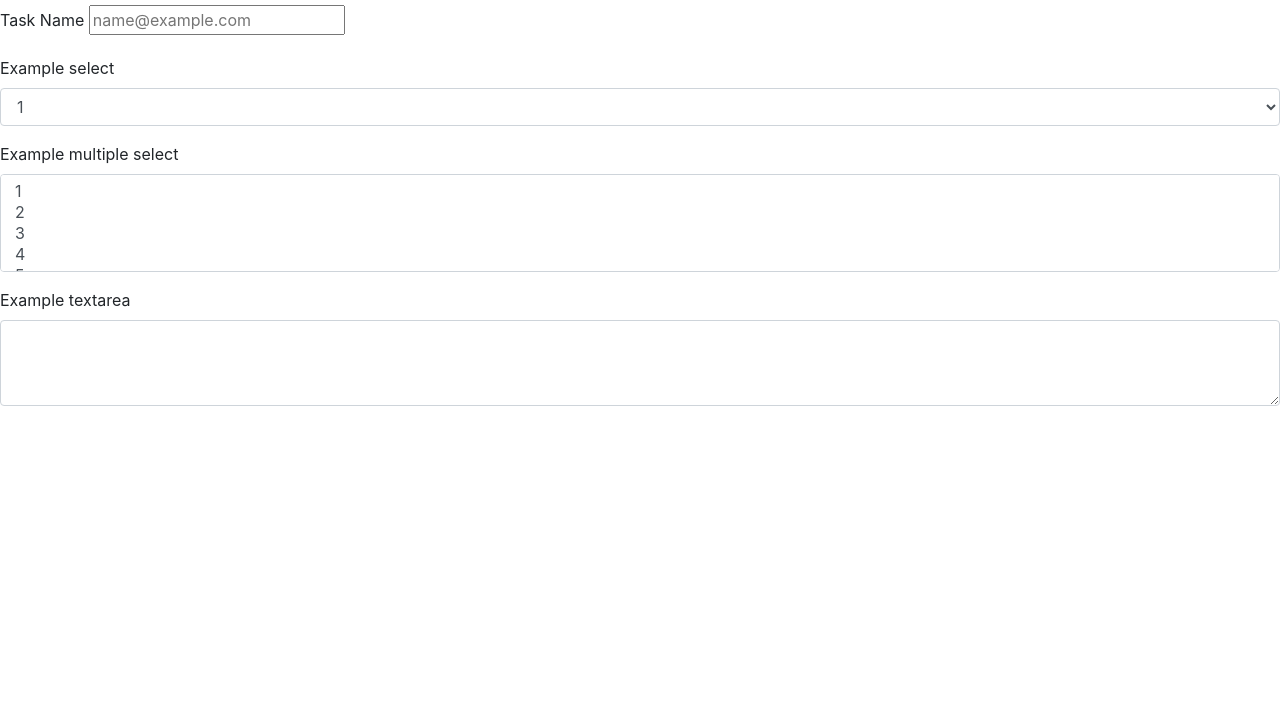
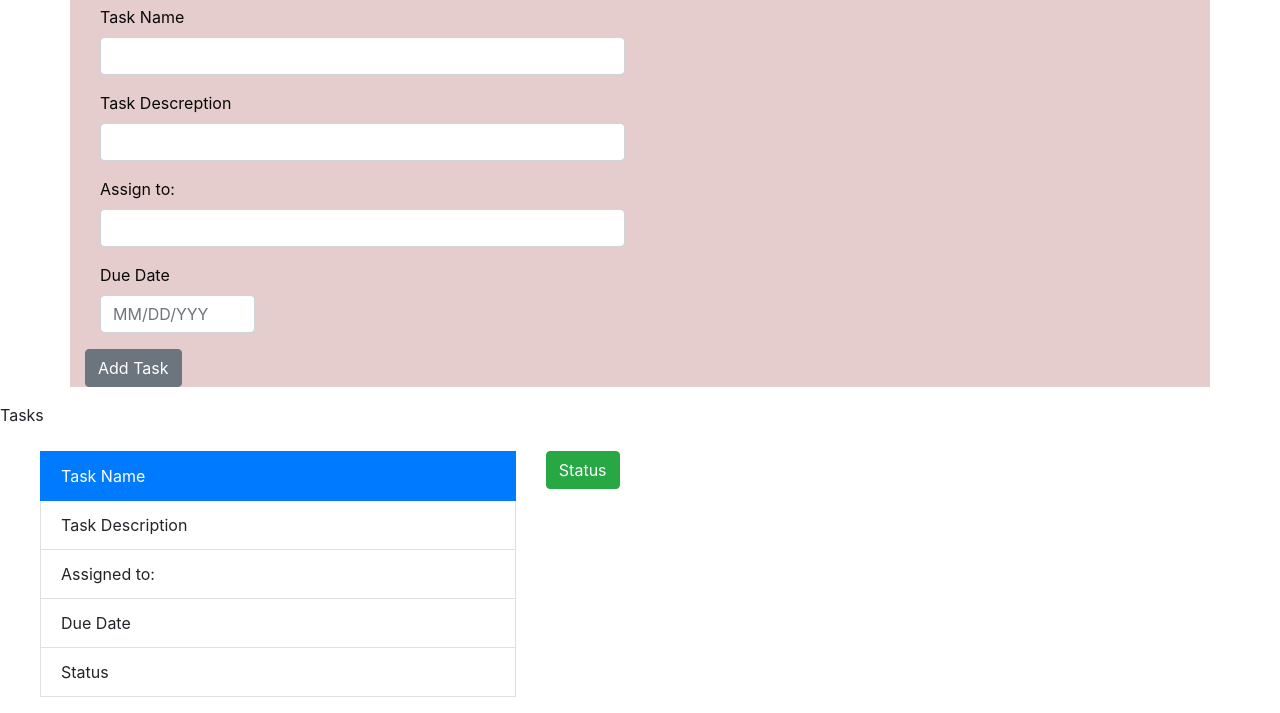
Before and after one commit to be478/group2, a plain HTML site: page index.html in a window 1280 px wide. Shown: the part 93-806 px from the top of the page. Drawn offline with nearby package versions, Linux system fonts and the light colour scheme.

Commit message:
forms and css styling modified

```diff
--- a/css/style.css
+++ b/css/style.css
@@ -1,7 +1,14 @@
-p {
-    color:blue;
-    background-color: darkgray;
-}
-header {
-    background-color: chartreuse;
-}
+.container {
+    display: block;
+    background-color: rgb(230, 205, 205);
+    color: rgb(8, 8, 7);
+
+  }
+  h1 { text-align: center;
+  }
+  .row-2 {
+      text-align:left;
+  }
+  #forms {
+      align:left;
+  }
--- a/index.html
+++ b/index.html
@@ -4,89 +4,67 @@
       <!-- Required meta tags -->
       <meta charset="utf-8">
       <meta name="viewport" content="width=device-width, initial-scale=1, shrink-to-fit=no">
-
       <!-- Bootstrap CSS -->
       <link rel="stylesheet" href="https://cdn.jsdelivr.net/npm/bootstrap@4.5.3/dist/css/bootstrap.min.css" integrity="sha384-TX8t27EcRE3e/ihU7zmQxVncDAy5uIKz4rEkgIXeMed4M0jlfIDPvg6uqKI2xXr2" crossorigin="anonymous">
-
+      <link rel="stylesheet" href="css/style.css" type="text/css">
       <title>Final Project</title>
     </head>
     <body>
+      <div class="container " >
         <header>
           <h1>Task List</h1>
         </header>
           <h3>Add New Task</h3>
+          <div id="forms">
         <form>
-        <div class="form-group">
+          <div class="form-group col-md-6">
             <label for="exampleFormControlInput1" >Task Name </label>
-          <input type= "text"form-control" id="exampleFormControlInput1" placeholder="name@example.com">
+            <input type="text" class="form-control" id="exampleFormControlInput1">
+          </div>
+          <div class="form-group col-md-6">
+            <label for="exampleFormControlInput1" >Task Descreption </label>
+            <input type="text" class="form-control" id="exampleFormControlInput1">
+          </div>
+          <div class="form-group col-md-6">
+            <label for="exampleFormControlInput1" >Assign to: </label>
+            <input type="text" class="form-control" id="exampleFormControlInput1">
+          </div>
+          <div class="form-group col-md-2">
+              <label class="control-label" for="date">Due Date</label>
+              <input class="form-control" id="date" name="date" placeholder="MM/DD/YYY" type="text"/>
             </div>
             <div class="form-group">
-          <label for="exampleFormControlSelect1">Example select</label>
-          <select class="form-control" id="exampleFormControlSelect1">
-            <option>1</option>
-            <option>2</option>
-            <option>3</option>
-            <option>4</option>
-            <option>5</option>
-          </select>
+              <button type="button" class="btn btn-secondary">Add Task</button>
             </div>
-        <div class="form-group">
-          <label for="exampleFormControlSelect2">Example multiple select</label>
-          <select multiple class="form-control" id="exampleFormControlSelect2">
-            <option>1</option>
-            <option>2</option>
-            <option>3</option>
-            <option>4</option>
-            <option>5</option>
-          </select>
           </div>
-        <div class="form-group">
-          <label for="exampleFormControlTextarea1">Example textarea</label>
-          <textarea class="form-control" id="exampleFormControlTextarea1" rows="3"></textarea>
+            </div>
+          </div>
+            </div>
           </div>
       </form>
+    </div>
+    </div>
 
-
-
-
-
-
-
-
-
-
-
-
-
-
-
-
-
-
-
-
-
-
-
-
-
-
-
-
-
-
-
-
-
-
-
-
-
-
-
-
-
-
+    <div class="Container">
+        <div class="form-group">
+                <label for="exampleFormControlSelect1">Tasks</label>
+            </div>
+              <div>
+                <div class="row">
+                  <div class="col-5">
+                    <ul>
+                  <li class="list-group-item active">Task Name</li>
+                  <li class="list-group-item">Task Description</li>
+                  <li class="list-group-item">Assigned to:</li>
+                  <li class="list-group-item">Due Date</li>
+                  <li class="list-group-item">Status</li>
+                </ul>
+                </div>
+                <div class="col-5"><button type="button" class="btn btn-success">Status</button>
+                </div>
+              </div>
+                </div>
+              </div>
 
       <script src="https://code.jquery.com/jquery-3.5.1.slim.min.js" integrity="sha384-DfXdz2htPH0lsSSs5nCTpuj/zy4C+OGpamoFVy38MVBnE+IbbVYUew+OrCXaRkfj" crossorigin="anonymous"></script>
       <script src="https://cdn.jsdelivr.net/npm/bootstrap@4.5.3/dist/js/bootstrap.bundle.min.js" integrity="sha384-ho+j7jyWK8fNQe+A12Hb8AhRq26LrZ/JpcUGGOn+Y7RsweNrtN/tE3MoK7ZeZDyx" crossorigin="anonymous"></script>
```
Also changed, not shown: 1 other file. Lines whose indentation alone changed are shown as unchanged.
